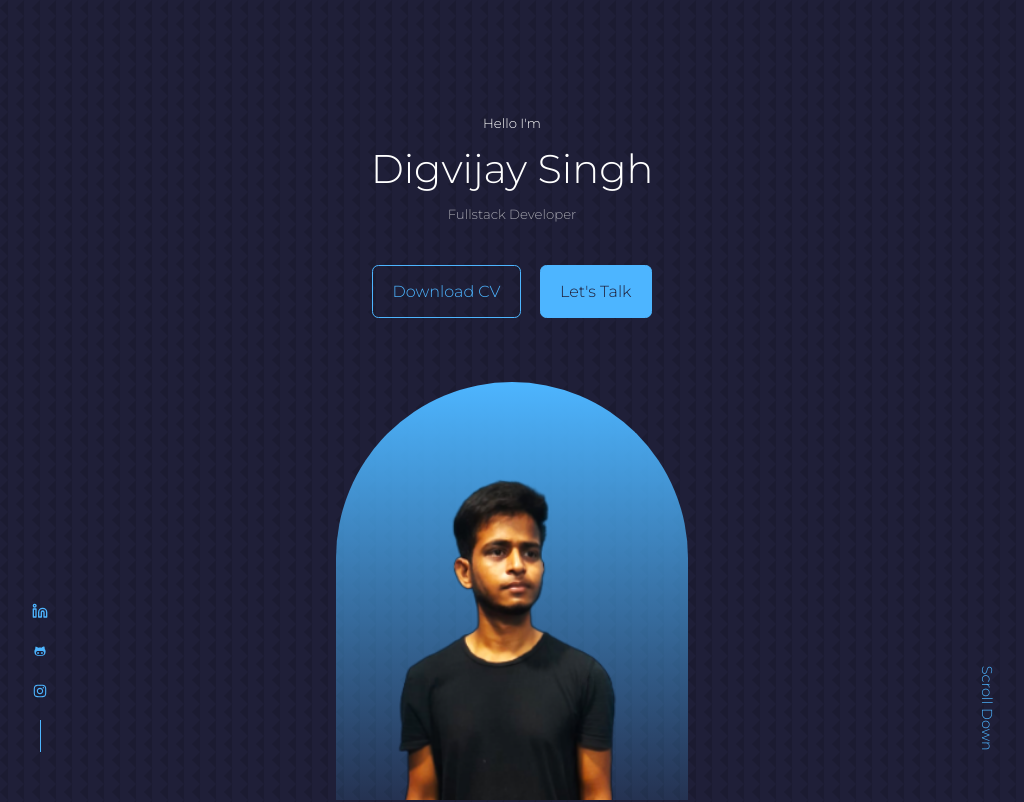
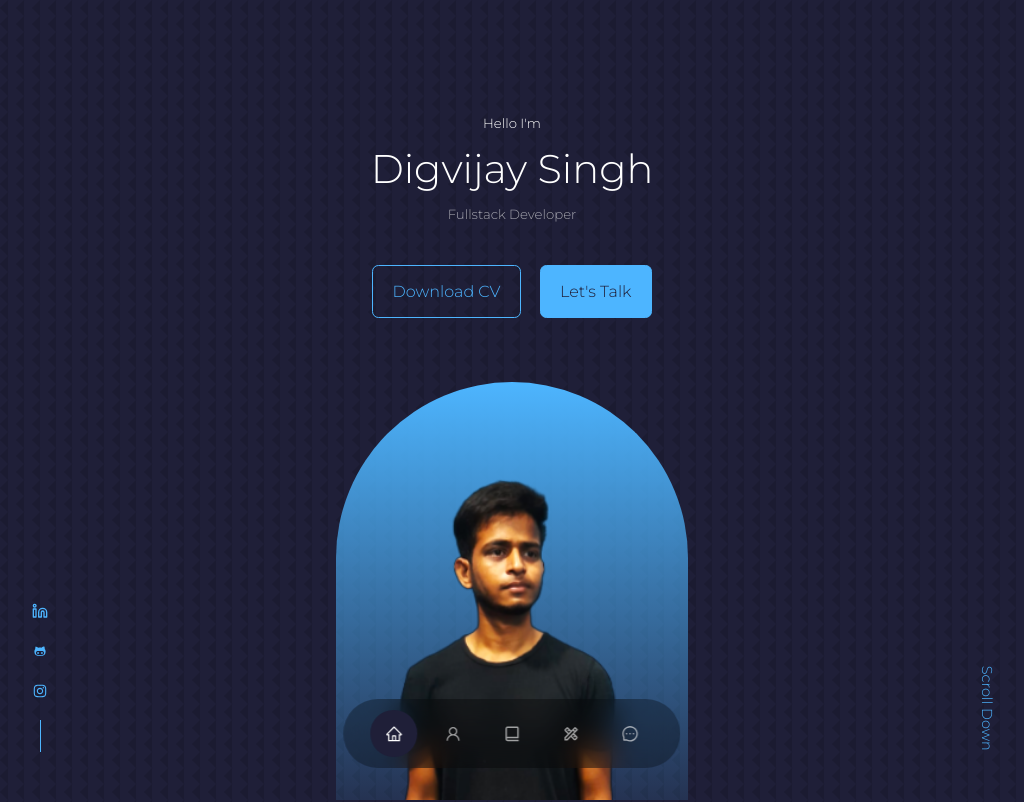
Before and after one commit to VALIANTGUARDIAN/Portfolio, a React (Create React App) app: page / in a window 1280 px wide. Shown: the top 802 px of the page, without its empty margins (128-1152 px from the left). Built offline with nearby package versions, Linux system fonts and the light colour scheme.

Commit message:
nav complete

```diff
--- a/src/components/nav/Nav.jsx
+++ b/src/components/nav/Nav.jsx
@@ -1,5 +1,5 @@
 import React from 'react';
-import './Nav';
+import './nav.css';
 import {AiOutlineHome} from 'react-icons/ai'
 import {AiOutlineUser} from 'react-icons/ai'
 import {BiBookAlt} from 'react-icons/bi'
@@ -12,10 +12,10 @@ const Nav = () => {
   return (
     <nav>
       <a href="#" onClick={()=> setActiveNav('#')} className={activeNav === '#' ? 'active' : ''}><AiOutlineHome /></a>
-      <a href="#about" onClick={()=> setActiveNav('#about')} className={activeNav === '#' ? 'active' : ''}><AiOutlineUser /></a>
-      <a href="#experience" onClick={()=> setActiveNav('#experience')} className={activeNav === '#' ? 'active' : ''}><BiBookAlt /></a>
-      <a href="#services" onClick={()=> setActiveNav('#services')} className={activeNav === '#' ? 'active' : ''}><MdOutlineDesignServices /></a>
-      <a href="#contact" onClick={()=> setActiveNav('#contact')} className={activeNav === '#' ? 'active' : ''}><AiOutlineMessage /></a>
+      <a href="#about" onClick={()=> setActiveNav('#about')} className={activeNav === '#about' ? 'active' : ''}><AiOutlineUser /></a>
+      <a href="#experience" onClick={()=> setActiveNav('#experience')} className={activeNav === '#experience' ? 'active' : ''}><BiBookAlt /></a>
+      <a href="#services" onClick={()=> setActiveNav('#services')} className={activeNav === '#services' ? 'active' : ''}><MdOutlineDesignServices /></a>
+      <a href="#contact" onClick={()=> setActiveNav('#contact')} className={activeNav === '#contact' ? 'active' : ''}><AiOutlineMessage /></a>
     </nav>
   )
 }
--- a/src/components/nav/nav.css
+++ b/src/components/nav/nav.css
@@ -1,10 +1,11 @@
-nav{
+nav {
     background: rgba(0, 0, 0, 0.3);
     width: max-content;
     display: block;
     padding: 0.7rem 1.7rem;
     z-index: 2;
     position: fixed;
+    left: 50%;
     transform: translateX(-50%);
     bottom: 2rem;
     display: flex;
@@ -13,7 +14,7 @@ nav{
     backdrop-filter: blur(15px);
 }
 
-nav a{
+nav a {
     background: transparent;
     padding: 0.9rem;
     border-radius: 50%;
@@ -22,11 +23,11 @@ nav a{
     font-size: 1.1rem;
 }
 
-nav a:hover{
+nav a:hover {
     background: rgba(0, 0, 0, 0.3);
 }
 
-nav a.active{
+nav a.active {
     background: var(--color-bg);
     color: var(--color-white);
 }
```
Also changed, not shown: 1 other file (tests, documents, lock files or other folders).
